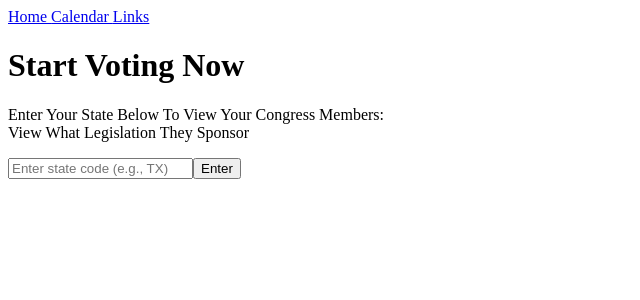
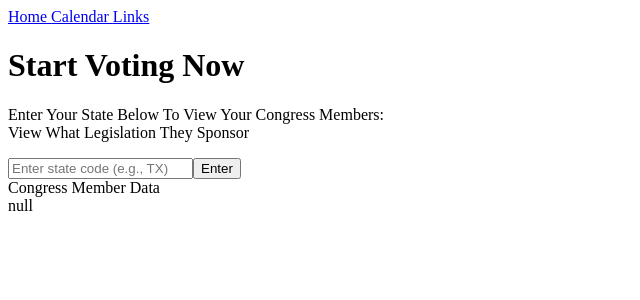
Before and after one commit to adelg03/Final-Project, a Vue app: page / in a window 1280 px wide. Shown: the top 300 px of the page, without its empty margins (0-640 px from the left). Built offline with nearby package versions, Linux system fonts and the light colour scheme; the HTML template or start-up script is replaced by a standard one.

Commit message:
Added Congress API and Loading on Button

```diff
--- a/package.json
+++ b/package.json
@@ -13,6 +13,7 @@
     "format:check": "prettier --check src/"
   },
   "dependencies": {
+    "@vueuse/core": "^14.2.1",
     "vue": "^3.5.29",
     "vue-router": "^5.0.3"
   },
--- /dev/null
+++ b/src/assets/composables/getCongressMembers.js
@@ -0,0 +1,107 @@
+import { useFetch } from '@vueuse/core'
+import { ref } from 'vue'
+
+const API_KEY = 'iaQgHaJzohK7bEEsNcQY9RCZbplPG2AlSODEh2VK'
+const BASE_URL = 'https://api.congress.gov/v3/member'
+const MEMBER_LIMIT = 6
+
+const stateValidation = (input) => {
+  const validStates = [
+    'AL',
+    'AK',
+    'AZ',
+    'AR',
+    'CA',
+    'CO',
+    'CT',
+    'DE',
+    'DC',
+    'FL',
+    'GA',
+    'HI',
+    'ID',
+    'IL',
+    'IN',
+    'IA',
+    'KS',
+    'KY',
+    'LA',
+    'ME',
+    'MD',
+    'MA',
+    'MI',
+    'MN',
+    'MS',
+    'MO',
+    'MT',
+    'NE',
+    'NV',
+    'NH',
+    'NJ',
+    'NM',
+    'NY',
+    'NC',
+    'ND',
+    'OH',
+    'OK',
+    'OR',
+    'PA',
+    'RI',
+    'SC',
+    'SD',
+    'TN',
+    'TX',
+    'UT',
+    'VT',
+    'VA',
+    'WA',
+    'WV',
+    'WI',
+    'WY',
+  ]
+  return validStates.includes(input.toUpperCase())
+}
+
+export function useCongressState() {
+  const stateInput = ref('')
+  const error = ref('')
+  const congressMembers = ref(null)
+  const loading = ref(false)
+
+  const getStateCongress = async () => {
+    if (loading.value) return
+
+    const input = stateInput.value.trim()
+    loading.value = true
+    error.value = ''
+    congressMembers.value = null
+
+    if (!stateValidation(input)) {
+      error.value = 'Please enter a valid 2-letter state abbreviation (e.g., TX, CA)'
+      loading.value = false
+      return
+    }
+
+    const formattedState = input.toUpperCase()
+    const URL = `${BASE_URL}/${formattedState}?format=json&limit=${MEMBER_LIMIT}&currentMember=true&api_key=${API_KEY}`
+
+    try {
+      const request = useFetch(URL, { immediate: false }).get().json()
+      await request.execute()
+
+      congressMembers.value = request.data.value
+    } catch {
+      error.value = 'Could not find any Congress Members. Try again.'
+    } finally {
+      loading.value = false
+    }
+  }
+
+  return {
+    stateInput,
+    congressMembers,
+    loading,
+    error,
+    getStateCongress,
+  }
+}
--- a/src/views/HomePage.vue
+++ b/src/views/HomePage.vue
@@ -1,5 +1,8 @@
 <script setup>
 import NavMenu from '@/components/NavMenu.vue'
+import { useCongressState } from '@/assets/composables/getCongressMembers'
+
+const { congressMembers, stateInput, loading, error, getStateCongress } = useCongressState()
 </script>
 <template>
   <main class="flex-1 items-center bg-gradient-to-t from-[#2B35BD] to-[#22C1C3]">
@@ -19,16 +22,26 @@ import NavMenu from '@/components/NavMenu.vue'
 
       <div class="flex flex-col items-center justify-center gap-3 sm:flex-row">
         <input
+          v-model="stateInput"
           type="text"
           placeholder="Enter state code (e.g., TX)"
           class="shadow-2x1 w-80 rounded-2xl border-0 border-white/50 bg-white px-6 py-3 text-gray-800 placeholder:text-gray-400 focus:outline-none"
         />
 
         <button
+          :disabled="loading"
           class="transform rounded-full bg-gradient-to-t from-[#2B35BD] to-[#22C1C3] px-8 py-3 font-semibold text-white shadow-lg transition hover:scale-105 hover:bg-gray-100 disabled:opacity-50"
+          @click="getStateCongress"
         >
-          Enter
+          {{ loading ? 'Loading...' : 'Enter' }}
         </button>
+      </div>
+
+      <div class="mt-4 text-2xl font-bold text-amber-50">
+        Congress Member Data
+        <div class="mt-2 max-h-64 overflow-x-auto rounded-lg bg-black/30 p-3 text-xs text-white/70">
+          {{ JSON.stringify(congressMembers, null, 2) }}
+        </div>
       </div>
     </div>
   </main>
```
Also changed, not shown: 1 other file (tests, documents, lock files or other folders).
